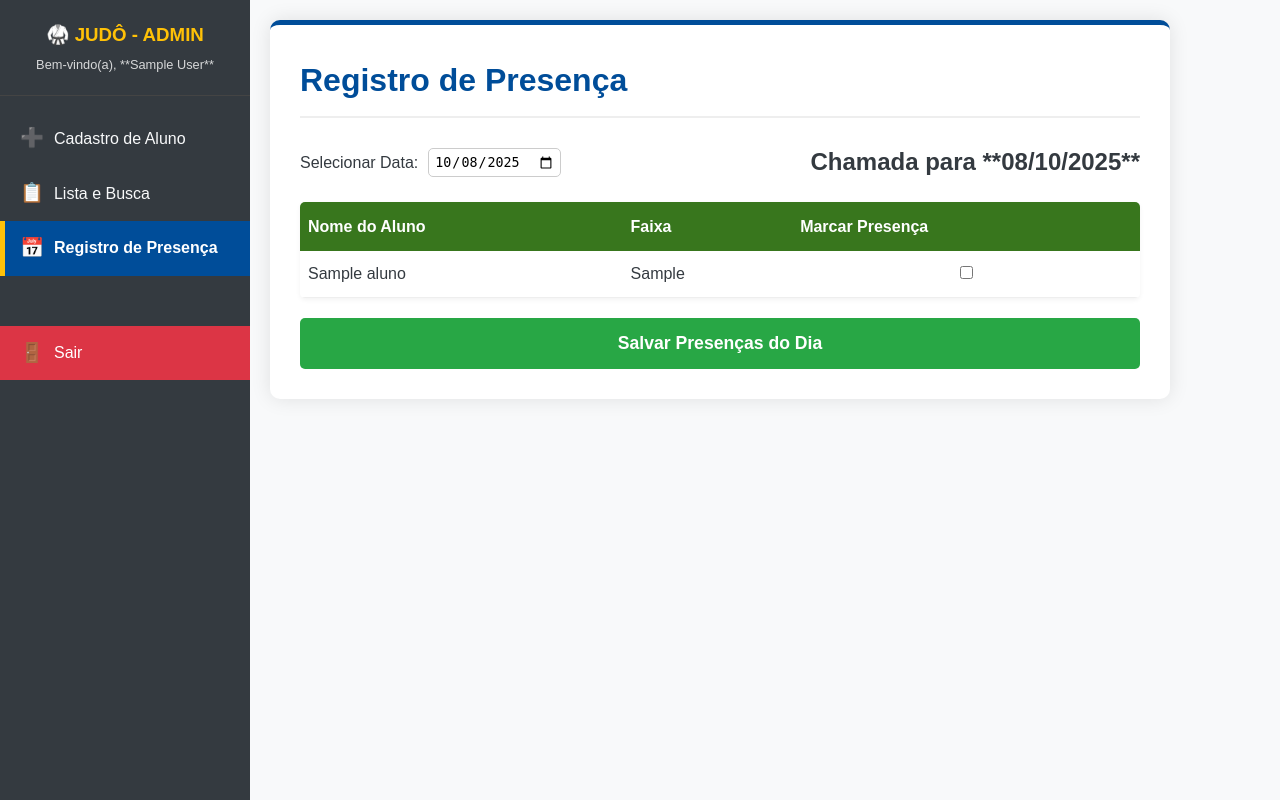
After one commit to juanbalaquente/sistema-judo-academia, a PHP site: page /presenca.php in a window 1280 px wide. The commit adds this page. Run offline with PHP 8.4, Linux system fonts and the light colour scheme; the visitor is signed in with stand-in values (Sample User, id 1); tables that the repository leaves empty or names only in its code hold one stand-in row (values such as "Sample post").

Commit message:
Oct 7, 2025, 11:33 PM

```diff
--- a/includes/sidebar.php
+++ b/includes/sidebar.php
@@ -1,8 +1,7 @@
 <?php
 // includes/sidebar.php
 
-// Pega o nome do usuário logado para exibir no menu (definido em login.php)
-// Se a sessão não estiver iniciada ou o nome não estiver definido (caso improvável após auth_check), usa 'Usuário'.
+// Pega o nome do usuário logado para exibir no menu
 $userName = $_SESSION['username'] ?? 'Usuário';
 
 // Obtém o nome do script atual para destacar o item ativo no menu
@@ -23,15 +22,16 @@ $current_page = basename($_SERVER['PHP_SELF']);
                 </a>
             </li>
 
-            <li class="<?php echo ($current_page == 'alunos_list.php') ? 'active' : ''; ?>">
+            <li
+                class="<?php echo ($current_page == 'alunos_list.php' || $current_page == 'editar_aluno.php' || $current_page == 'historico_aluno.php') ? 'active' : ''; ?>">
                 <a href="alunos_list.php">
                     <span class="icon">📋</span> Lista e Busca
                 </a>
             </li>
 
-            <li class="disabled">
-                <a href="#">
-                    <span class="icon">📅</span> Presença (Em Breve)
+            <li class="<?php echo ($current_page == 'presenca.php') ? 'active' : ''; ?>">
+                <a href="presenca.php">
+                    <span class="icon">📅</span> Registro de Presença
                 </a>
             </li>
 
--- /dev/null
+++ b/presenca.php
@@ -0,0 +1,179 @@
+<?php
+// =================================================================
+// LÓGICA PHP: REGISTRO DE PRESENÇA E LISTAGEM DE ALUNOS
+// =================================================================
+require 'includes/auth_check.php';
+require 'includes/db_connect.php';
+
+$message = '';
+$alunos = [];
+$data_aula = date('Y-m-d'); // Data padrão é a de hoje
+
+// Se o usuário selecionou uma data via GET (para mudar o dia)
+if (isset($_GET['data']) && !empty($_GET['data'])) {
+    $data_aula = filter_input(INPUT_GET, 'data', FILTER_SANITIZE_STRING);
+}
+
+// 1. PROCESSAMENTO DA SUBMISSÃO DE PRESENÇA (POST)
+if ($_SERVER["REQUEST_METHOD"] == "POST" && isset($_POST['data_aula'])) {
+
+    $data_aula_post = filter_input(INPUT_POST, 'data_aula', FILTER_SANITIZE_STRING);
+    $data_aula = $data_aula_post ?: date('Y-m-d');
+    $presencas = $_POST['presenca'] ?? []; // Array de IDs de alunos presentes
+
+    try {
+        $pdo->beginTransaction();
+
+        // 1.1. Remove registros antigos para esta data
+        // Isso permite que você refaça ou corrija a chamada do dia.
+        $sql_delete = "DELETE FROM presencas WHERE data_aula = :data_aula";
+        $stmt_delete = $pdo->prepare($sql_delete);
+        $stmt_delete->execute([':data_aula' => $data_aula]);
+
+        // 1.2. Insere a presença para os alunos marcados
+        $sql_insert = "INSERT INTO presencas (aluno_id, data_aula, status) VALUES (:aluno_id, :data_aula, 'presente')";
+        $stmt_insert = $pdo->prepare($sql_insert);
+
+        $alunos_registrados = 0;
+        foreach ($presencas as $aluno_id => $status) {
+            // Apenas registra se o checkbox foi marcado ('presente')
+            if ($status === 'presente') {
+                 $stmt_insert->execute([
+                    ':aluno_id' => $aluno_id,
+                    ':data_aula' => $data_aula
+                ]);
+                $alunos_registrados++;
+            }
+        }
+
+        $pdo->commit();
+        $message = '<p class="success">✅ Presença de **' . $alunos_registrados . '** alunos registrada com sucesso para **' . date('d/m/Y', strtotime($data_aula)) . '**!</p>';
+
+    } catch (Exception $e) {
+        $pdo->rollBack();
+        $message = '<p class="error">Erro ao registrar presença: ' . $e->getMessage() . '</p>';
+        // Se este erro acontecer, provavelmente é devido a restrição de FOREIGN KEY (aluno excluído, mas o ID foi enviado)
+    }
+}
+
+// 2. BUSCA GERAL DOS ALUNOS ATIVOS (Para montar a lista de chamada)
+try {
+    // Busca todos os alunos, ordenados pelo nome
+    $sql_alunos = "SELECT id, nome, kyu FROM alunos ORDER BY nome ASC";
+    $stmt_alunos = $pdo->query($sql_alunos);
+    $alunos = $stmt_alunos->fetchAll();
+
+    // 3. BUSCA O STATUS DE PRESENÇA JÁ REGISTRADO PARA A DATA SELECIONADA
+    $presencas_hoje = [];
+    if (!empty($alunos)) {
+        $sql_status = "SELECT aluno_id, status FROM presencas WHERE data_aula = :data_aula";
+        $stmt_status = $pdo->prepare($sql_status);
+        $stmt_status->execute([':data_aula' => $data_aula]);
+
+        // Coloca os resultados em um array com a chave sendo o aluno_id
+        while ($row = $stmt_status->fetch()) {
+            $presencas_hoje[$row['aluno_id']] = $row['status'];
+        }
+    }
+
+} catch (Exception $e) {
+    // Este erro só deve ocorrer se a tabela 'alunos' estiver inacessível
+    $message = '<p class="error">Erro ao carregar alunos: ' . $e->getMessage() . '</p>';
+}
+
+?>
+<!DOCTYPE html>
+<html lang="pt-br">
+
+<head>
+    <meta charset="UTF-8">
+    <meta name="viewport" content="width=device-width, initial-scale=1.0">
+    <title>Registro de Presença - Judô</title>
+    <link rel="stylesheet" href="styles/main.css">
+    <style>
+    /* Estilos específicos para a tabela de presença */
+    .tabela-presenca th {
+        background-color: #38761d !important;
+    }
+
+    /* Verde escuro */
+    .tabela-presenca tr:hover td {
+        background-color: #e6ffe6;
+    }
+
+    .tabela-presenca td:last-child {
+        text-align: center;
+    }
+
+    .presenca-header {
+        display: flex;
+        justify-content: space-between;
+        align-items: center;
+        margin-bottom: 20px;
+    }
+    </style>
+</head>
+
+<body>
+    <div class="main-wrapper">
+        <?php include './includes/sidebar.php'; ?>
+        <div class="content-area">
+            <div class="container">
+                <h1>Registro de Presença</h1>
+                <?php echo $message; ?>
+
+                <div class="presenca-header">
+                    <form method="GET" action="presenca.php" style="display: flex; align-items: center; gap: 10px;">
+                        <label for="data_aula_select">Selecionar Data:</label>
+                        <input type="date" id="data_aula_select" name="data"
+                            value="<?php echo htmlspecialchars($data_aula); ?>" onchange="this.form.submit()"
+                            style="padding: 5px; border-radius: 5px; border: 1px solid #ccc;">
+                    </form>
+                    <h2>Chamada para **<?php echo date('d/m/Y', strtotime($data_aula)); ?>**</h2>
+                </div>
+
+                <form method="POST" action="presenca.php">
+                    <input type="hidden" name="data_aula" value="<?php echo htmlspecialchars($data_aula); ?>">
+
+                    <?php if (count($alunos) > 0): ?>
+                    <table class="tabela-alunos tabela-presenca">
+                        <thead>
+                            <tr>
+                                <th>Nome do Aluno</th>
+                                <th>Faixa</th>
+                                <th>Marcar Presença</th>
+                            </tr>
+                        </thead>
+                        <tbody>
+                            <?php
+                                foreach ($alunos as $aluno):
+                                    $aluno_id = $aluno['id'];
+                                    // Verifica se o aluno já estava marcado como presente na data
+                                    $is_presente = isset($presencas_hoje[$aluno_id]) && $presencas_hoje[$aluno_id] == 'presente';
+                                ?>
+                            <tr>
+                                <td><?php echo htmlspecialchars($aluno['nome']); ?></td>
+                                <td><?php echo htmlspecialchars($aluno['kyu']); ?></td>
+                                <td>
+                                    <input type="checkbox" name="presenca[<?php echo $aluno_id; ?>]" value="presente"
+                                        <?php echo $is_presente ? 'checked' : ''; ?>>
+                                </td>
+                            </tr>
+                            <?php endforeach; ?>
+                        </tbody>
+                    </table>
+                    <button type="submit" class="btn-submit"
+                        style="background-color: var(--color-success); margin-top: 20px;">
+                        Salvar Presenças do Dia
+                    </button>
+                    <?php else: ?>
+                    <p class="error">Nenhum aluno cadastrado. Cadastre alunos para registrar a presença.</p>
+                    <?php endif; ?>
+                </form>
+
+            </div>
+        </div>
+    </div>
+</body>
+
+</html>
```
